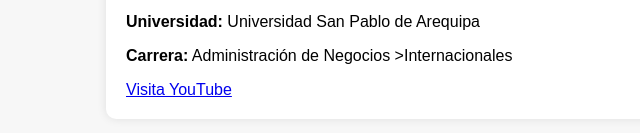
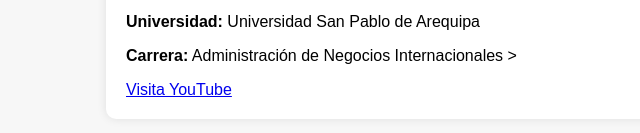
Before and after one commit to MariMezaPino/MarianaGabrielaMezaPino, a plain HTML site: page index.html in a window 1280 px wide. Shown: the part 161-294 px from the top of the page, 214-854 px from the left. Drawn offline with Linux system fonts and the light colour scheme.

Commit message:
Update index.html

```diff
--- a/index.html
+++ b/index.html
@@ -28,7 +28,7 @@
         <h1>Datos Personales</h1>
         <p><strong>Nombre:</strong> Mariana Meza Pino</p>
         <p><strong>Universidad:</strong> Universidad San Pablo de Arequipa</p>
-        <p><strong>Carrera:</strong> Administración de Negocios >Internacionales</p>
+        <p><strong>Carrera:</strong> Administración de Negocios Internacionales ></p>
 
         <a href="https://www.youtube.com" target="_blank">Visita YouTube
     </div>
```
